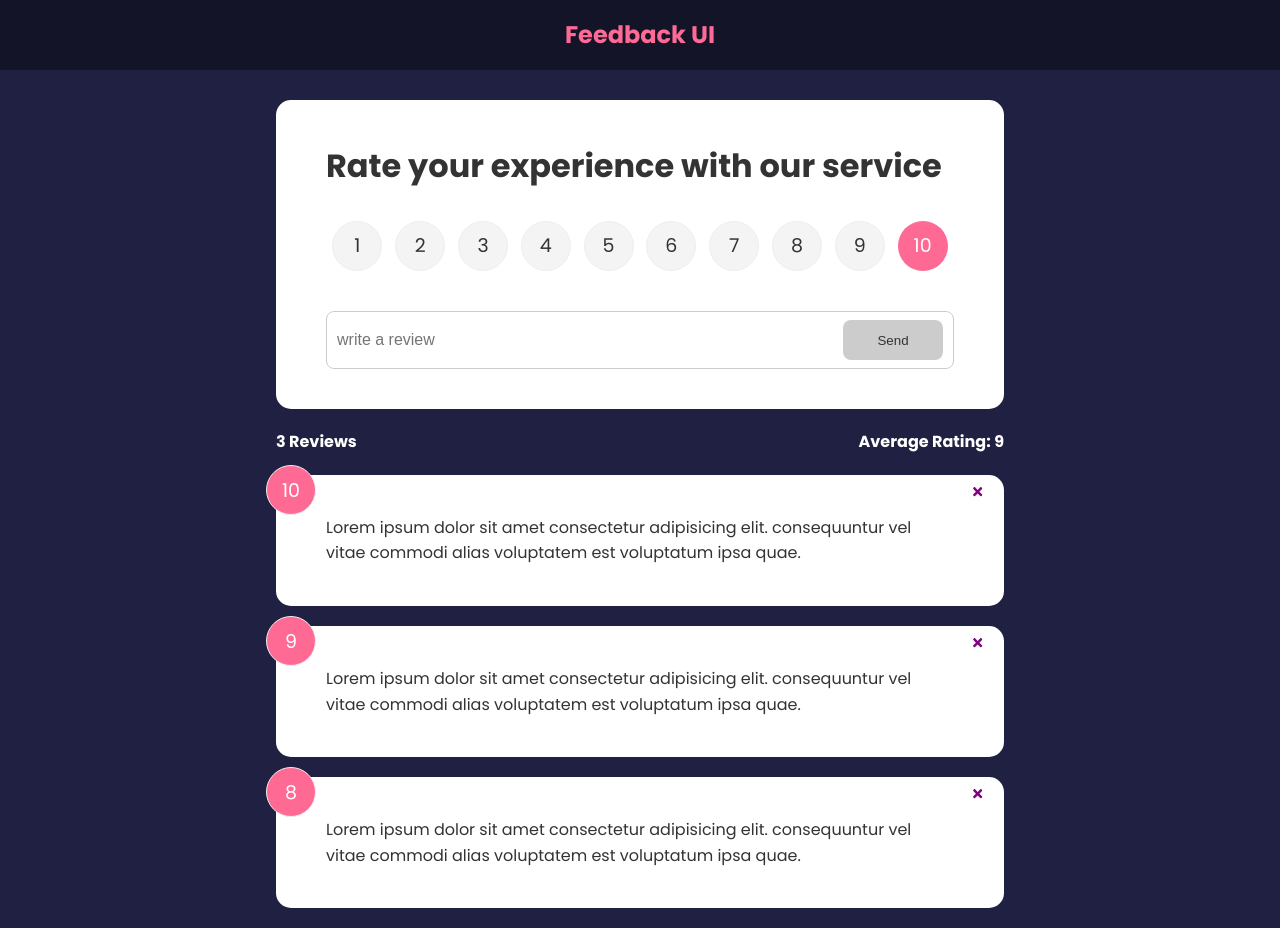
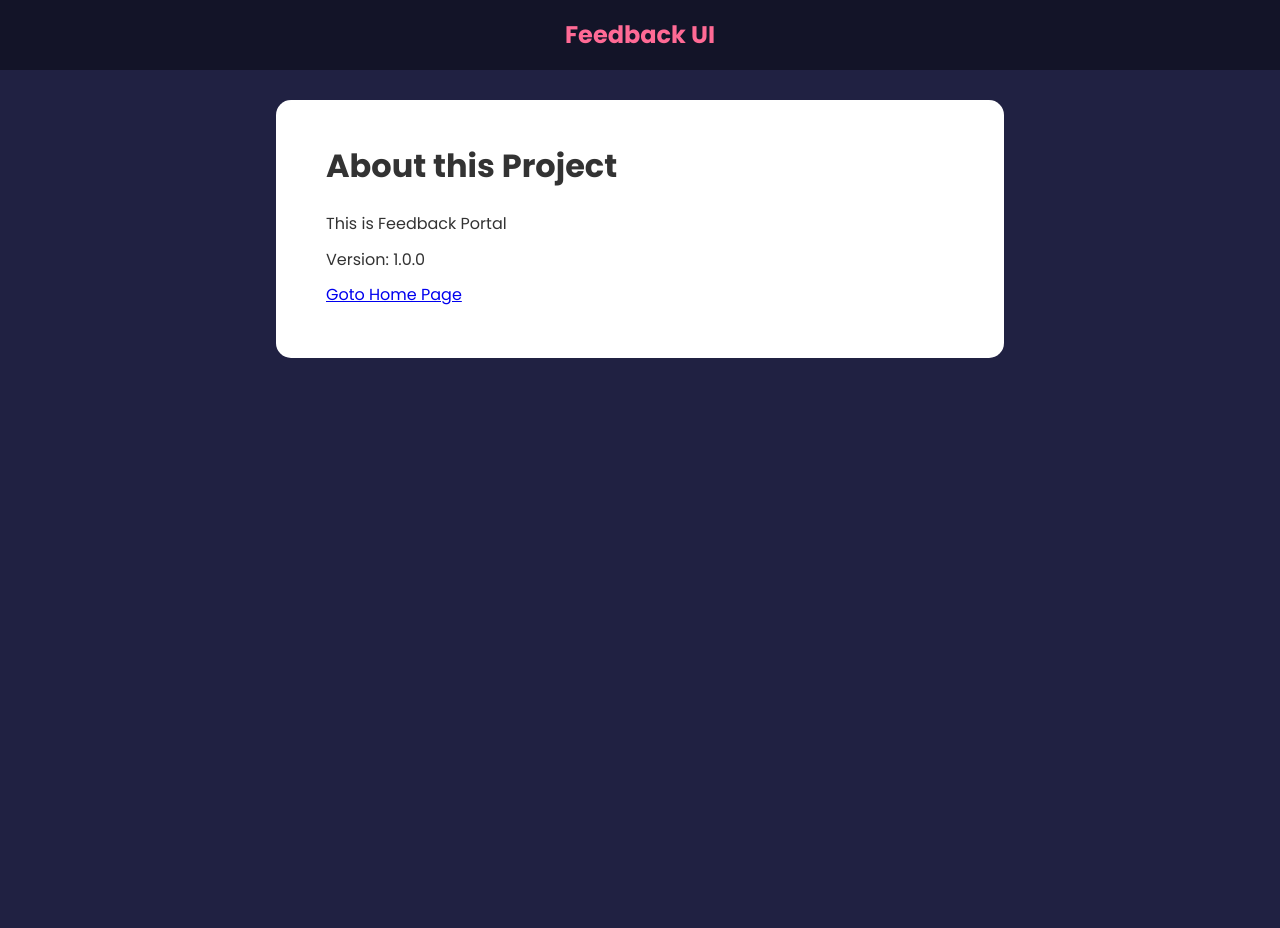
Before and after one commit to ganeshgupta/feedback-app, a React (Create React App) app: page /about in a window 1280 px wide. After the commit the page ends 800 px from the top, so only its background shows below. Built offline with nearby package versions, Linux system fonts and the light colour scheme.

Commit message:
added react router dom

```diff
--- a/package.json
+++ b/package.json
@@ -10,6 +10,7 @@
     "react": "^18.0.0",
     "react-dom": "^18.0.0",
     "react-icons": "^4.3.1",
+    "react-router-dom": "^6.3.0",
     "react-scripts": "5.0.1",
     "uuid": "^8.3.2",
     "web-vitals": "^2.1.4"
--- a/src/App.js
+++ b/src/App.js
@@ -5,6 +5,8 @@
 import FeedbackStats from "./components/FeedbackStats"
 import FeedbackForm from "./components/FeedbackForm"
 import FeedbackData from "./data/FeedBackData"
+import AboutPage from "./pages/AboutPage";
+import {BrowserRouter as Router, Routes, Route} from 'react-router-dom'
 
 function App(){
 
@@ -23,15 +25,22 @@
     }
 
     return (
-        <>
+        <Router>
             <Header />
             <div className="container">
-                <FeedbackForm handleAdd={addFeedback} />
-                <FeedbackStats feedback={feedback}/>
-                <FeedbackList feedback={feedback} handleDelete={deleteFeedback} />
+                <Routes>
+                    <Route exact path='/' element={
+                        <>
+                        <FeedbackForm handleAdd={addFeedback} />
+                        <FeedbackStats feedback={feedback}/>
+                        <FeedbackList feedback={feedback} handleDelete={deleteFeedback} />
+                        </>
+                    }></Route>
+                    <Route path='/about' element={<AboutPage/>} />
+                </Routes>
             </div>
 
-        </>
+        </Router>
 
     )
 }
--- /dev/null
+++ b/src/pages/AboutPage.jsx
@@ -0,0 +1,17 @@
+import Card from "../components/shared/Card"
+
+function AboutPage() {
+  return (
+    <Card>
+        <div className="about">
+            <h1>About this Project</h1>
+            <p>This is Feedback Portal </p>
+            <p>Version: 1.0.0</p>
+            <p>
+                <a href="/">Goto Home Page</a>
+            </p>
+        </div>
+    </Card>
+  )
+}
+export default AboutPage
```
Also changed, not shown: 1 other file (tests, documents, lock files or other folders).
